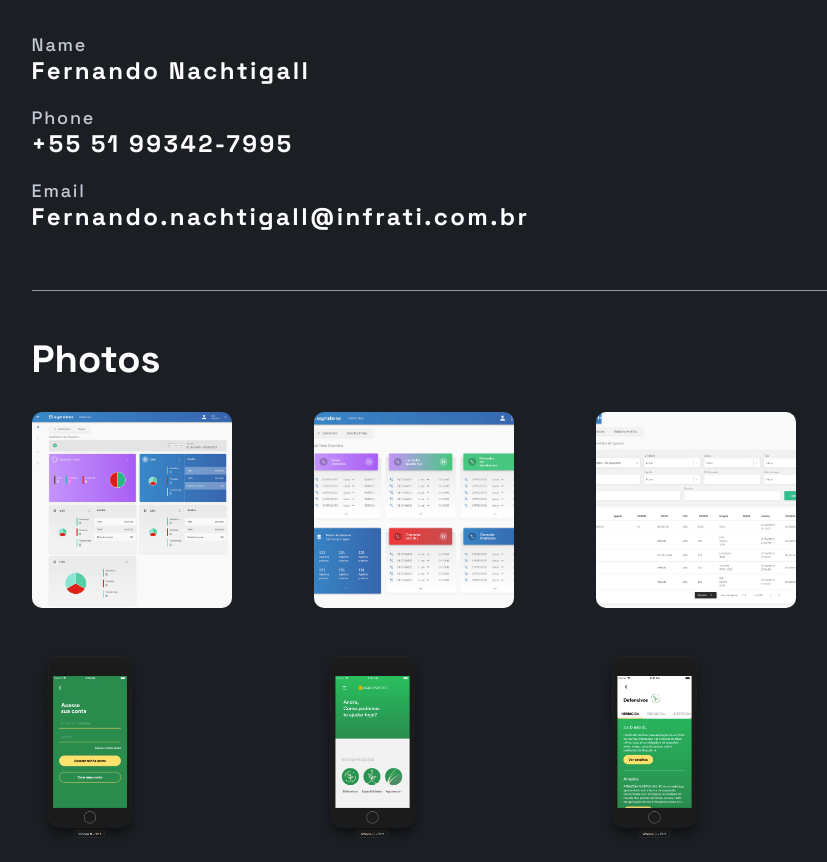
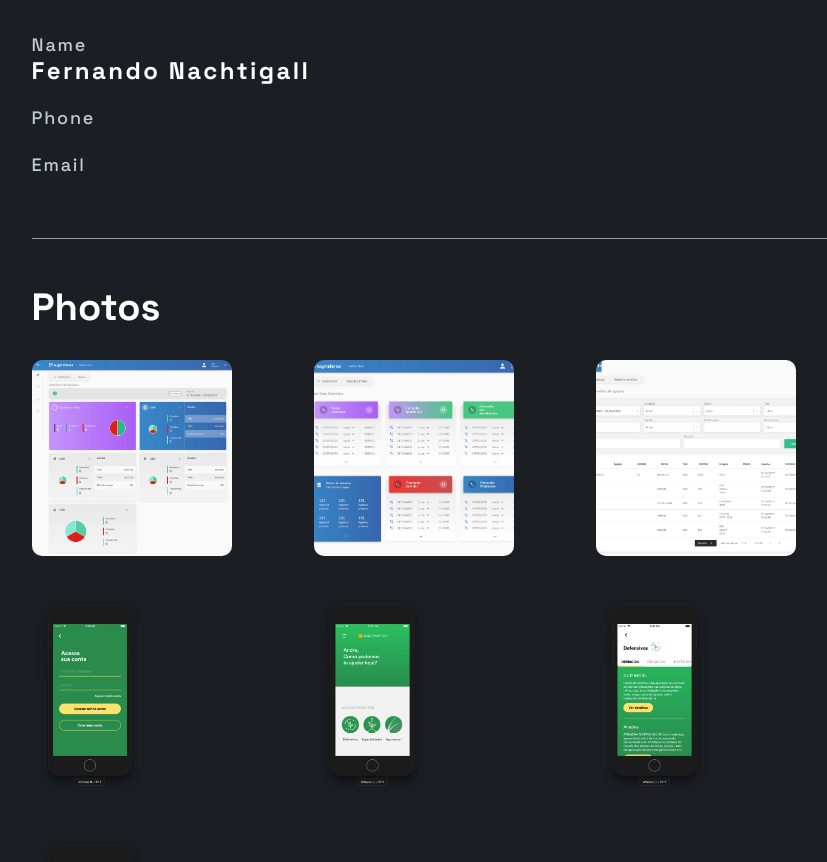
Before and after one commit to henriquehermes/portfolio, a Next.js app: page /jobs/infrati in a window 1280 px wide. Shown: the part 2400-3262 px from the top of the page, without its empty margins (378-1205 px from the left). Built offline with nearby package versions, Linux system fonts and the light colour scheme.

Commit message:
removed fernando contacts

```diff
--- a/src/app/jobs/infrati/page.tsx
+++ b/src/app/jobs/infrati/page.tsx
@@ -28,9 +28,7 @@ const pageData: PageData = {
 	client: "InfraTI",
 	duration: "7 months",
 	reference: {
-		number: "+55 51 99342-7995",
 		name: "Fernando Nachtigall",
-		email: "Fernando.nachtigall@infrati.com.br",
 	},
 	photos: [
 		"/projects/infrati/infrati-1.webp",
```
